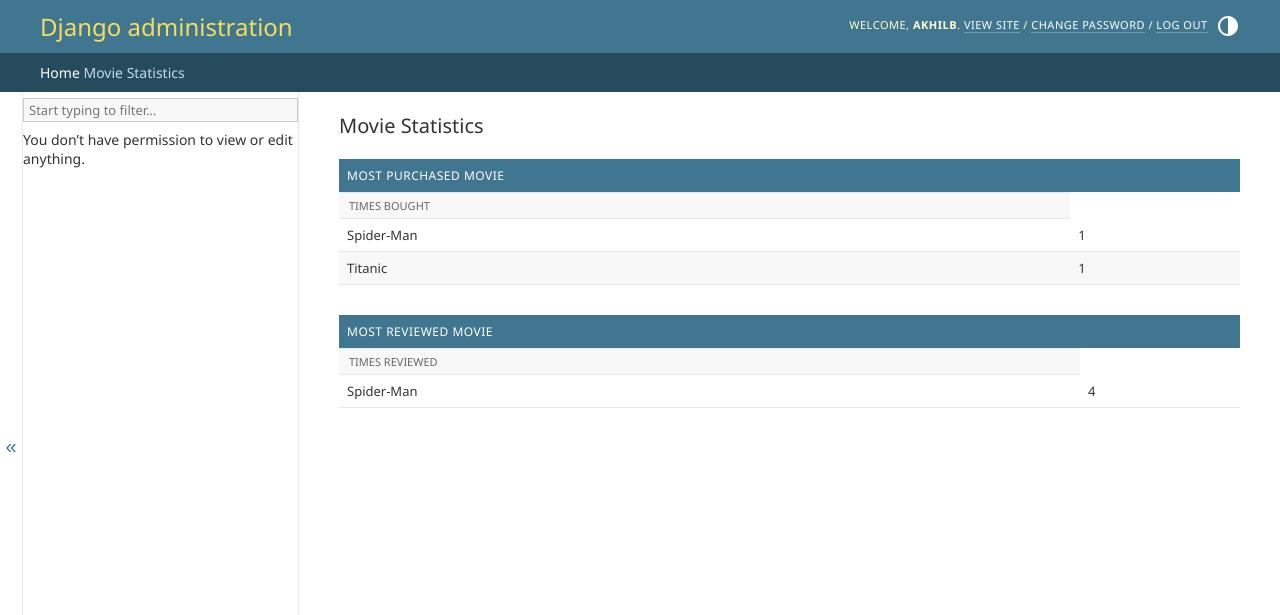
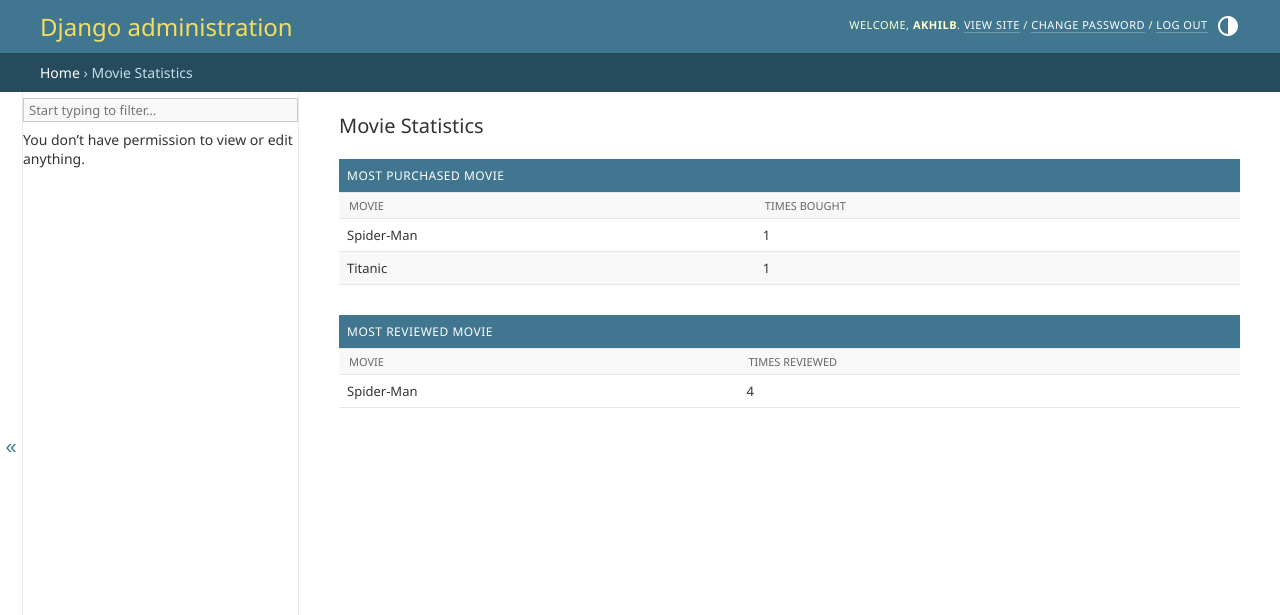
Before and after one commit to Akhil-Bejjanki/moviesstorePart2, a Django app: page /admin/movie-stats/ in a window 1280 px wide. Shown: the top 615 px of the page. Run offline with Django 5.2, Linux system fonts and the light colour scheme; a user stored in the database is signed in; data comes from the database, SQL or seed files in the repository.

Commit message:
user story 5

```diff
--- a/movies/models.py
+++ b/movies/models.py
@@ -24,3 +24,9 @@
         verbose_name = "Top Reviewer"
         # if there is multiple people tied
         verbose_name_plural = "Top Reviewers"
+
+class MovieStats(Movie):
+    class Meta:
+        proxy = True
+        verbose_name = "Movie Stats"
+        verbose_name_plural = "Movie Stats"
--- a/movies/templates/admin/movie_stats.html
+++ b/movies/templates/admin/movie_stats.html
@@ -1,7 +1,7 @@
 {% extends "admin/base_site.html" %}
 {% block breadcrumbs %}
 <div class = "breadcrumbs">
-    <a href = "{% url 'admin:index' %}"> Home</a & rsaquo> Movie Statistics
+    <a href = "{% url 'admin:index' %}"> Home</a> &rsaquo; Movie Statistics
 </div>
 {% endblock %}
 
@@ -11,7 +11,7 @@
         <table style = "width: 100%;">
             <caption>Most Purchased Movie</caption>
             <thead>
-                <tr><th>Times Bought</th></tr>
+                <tr><th>Movie</th><th>Times Bought</th></tr>
             </thead>
             <tbody>
                 {% for movie in template_data.most_bought %}
@@ -26,7 +26,7 @@
         <table style = "width: 100%;">
             <caption>Most Reviewed Movie</caption>
             <thead>
-                <tr><th>Times Reviewed</th></tr>
+                <tr><th>Movie</th><th>Times Reviewed</th></tr>
             </thead>
             <tbody>
                 {% for movie in template_data.most_reviewed %}
--- a/moviesstore/settings.py
+++ b/moviesstore/settings.py
@@ -127,5 +127,6 @@
 STATICFILES_DIRS = [
     BASE_DIR / 'moviesstore/static/',
 ]
+STATIC_ROOT = BASE_DIR / 'staticfiles'
 MEDIA_ROOT = os.path.join(BASE_DIR, 'media')
 MEDIA_URL = '/media/'
--- a/moviesstore/templates/admin/index.html
+++ b/moviesstore/templates/admin/index.html
@@ -5,7 +5,7 @@
     <table style = "width: 100%;">
         <caption>Reports</caption>
         <tr>
-            <th scope="row"><a href="{% url 'admin.movie_stats' %}">Movie Stats></a></th>
+            <th scope="row"><a href="{% url 'admin.movie_stats' %}">Movie Stats</a></th>
             <td> Most purchased and most reviewed movies</td>
         </tr>
     </table>
```
Also changed, not shown: movies/admin.py (+11 -1 lines), movies/migrations/0007_moviestats.py (added).
